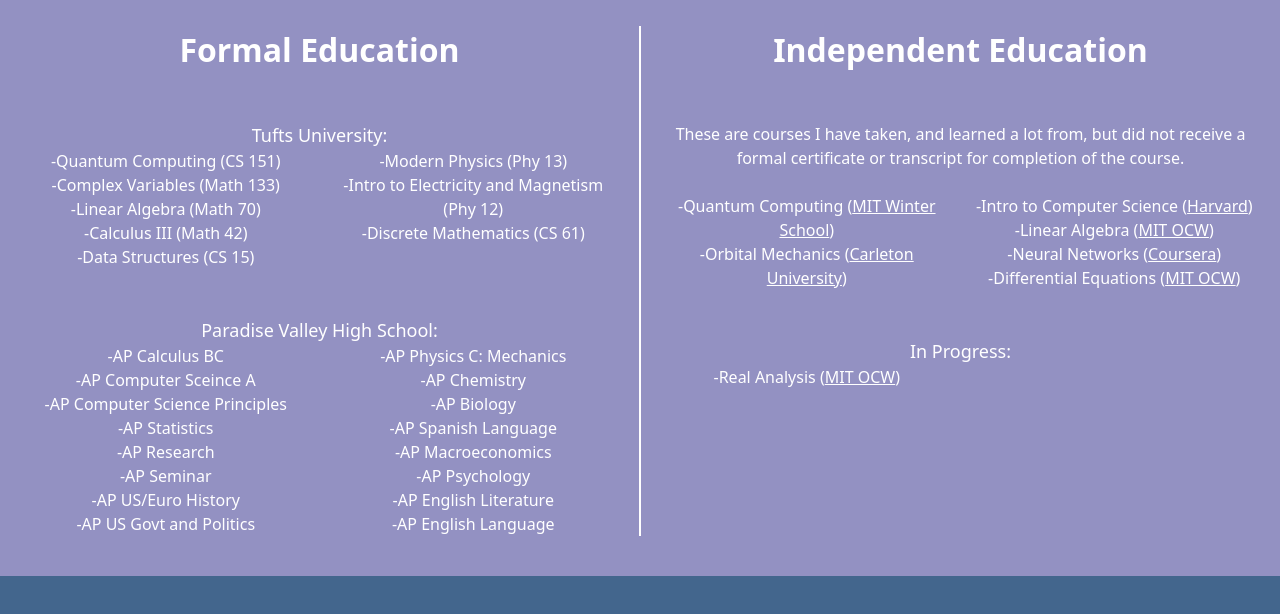
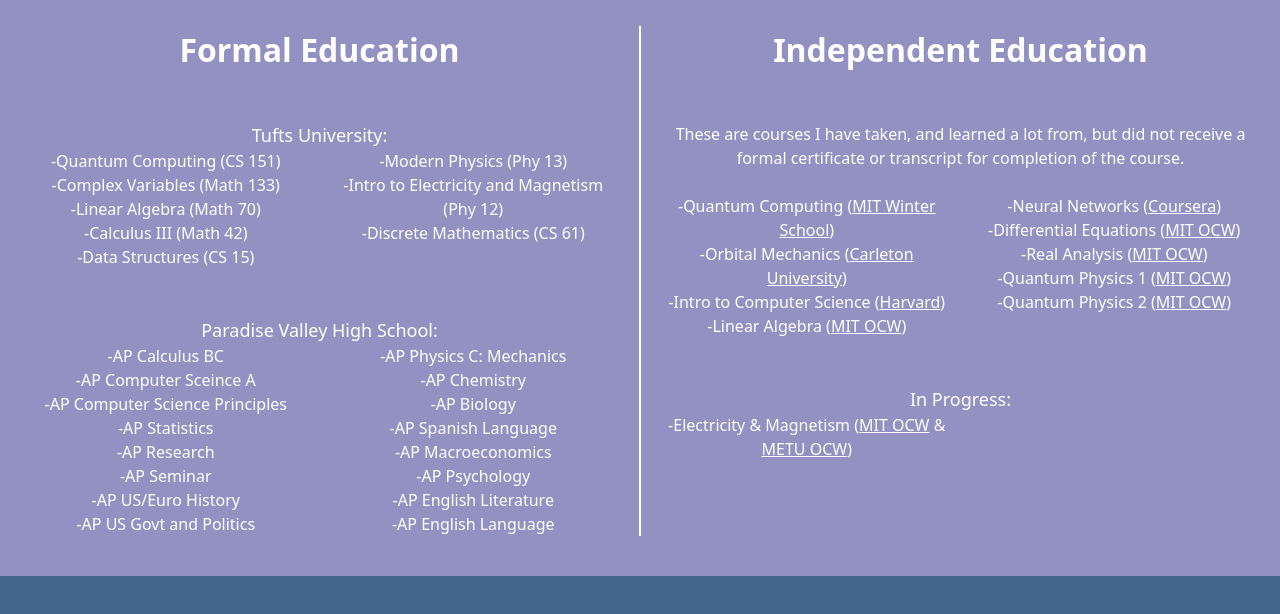
Before and after one commit to juFried/jufried.github.io, a plain HTML site: page Pages/education.html in a window 1280 px wide. Shown: the part 759-1373 px from the top of the page. Drawn offline with nearby package versions, Linux system fonts and the light colour scheme.

Commit message:
Education Update

```diff
--- a/Pages/education.html
+++ b/Pages/education.html
@@ -121,15 +121,32 @@
                                             href="https://ocw.mit.edu/courses/18-03-differential-equations-spring-2010/"
                                             class="link">MIT OCW</a>)
                                         </li>
+                                        <li>Real Analysis
+                                            (<a
+                                            href="https://ocw.mit.edu/courses/18-100a-real-analysis-fall-2020/"
+                                            class="link">MIT OCW</a>)
+                                        </li>
+                                        <li>Quantum Physics 1
+                                            (<a
+                                            href="https://ocw.mit.edu/courses/8-04-quantum-physics-i-spring-2016/"
+                                            class="link">MIT OCW</a>)
+                                        </li>
+                                        <li>Quantum Physics 2
+                                            (<a
+                                            href="https://ocw.mit.edu/courses/8-05-quantum-physics-ii-fall-2013/"
+                                            class="link">MIT OCW</a>)
+                                        </li>
                                     </ul>
                                     <br>
                                     <br>
                                     <h4 class="header4">In Progress:</h4>
                                     <ul class="bullets">
-                                        <li>Real Analysis
+                                        <li>Electricity & Magnetism
                                             (<a
-                                            href="https://ocw.mit.edu/courses/18-100a-real-analysis-fall-2020/"
-                                            class="link">MIT OCW</a>)
+                                            href="https://ocw.mit.edu/courses/8-07-electromagnetism-ii-fall-2012/pages/calendar/"
+                                            class="link">MIT OCW</a> & <a
+                                            href="https://ocw.metu.edu.tr/course/view.php?id=226"
+                                            class="link">METU OCW</a>)
                                         </li>
                                     </ul>
                                 </div>
```
